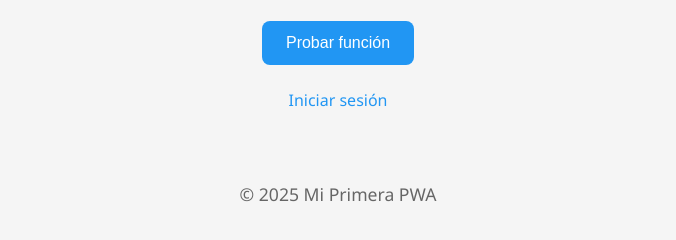
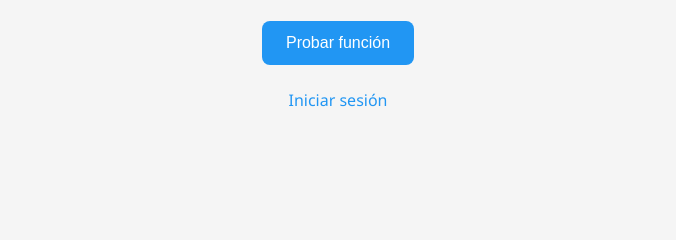
Before and after one commit to Krlostks/PWA, a plain HTML site: page index.html in a window 1280 px wide. Shown: the part 554-794 px from the top of the page, without its empty margins (302-978 px from the left). Drawn offline with Linux system fonts and the light colour scheme.

Commit message:
modificando cosas

```diff
--- a/index.html
+++ b/index.html
@@ -96,10 +96,6 @@
     <a href="login.html">Iniciar sesión</a>
   </main>
 
-  <footer>
-    <p>© 2025 Mi Primera PWA</p>
-  </footer>
-
   <script>
     if ("serviceWorker" in navigator) {
       navigator.serviceWorker
```
